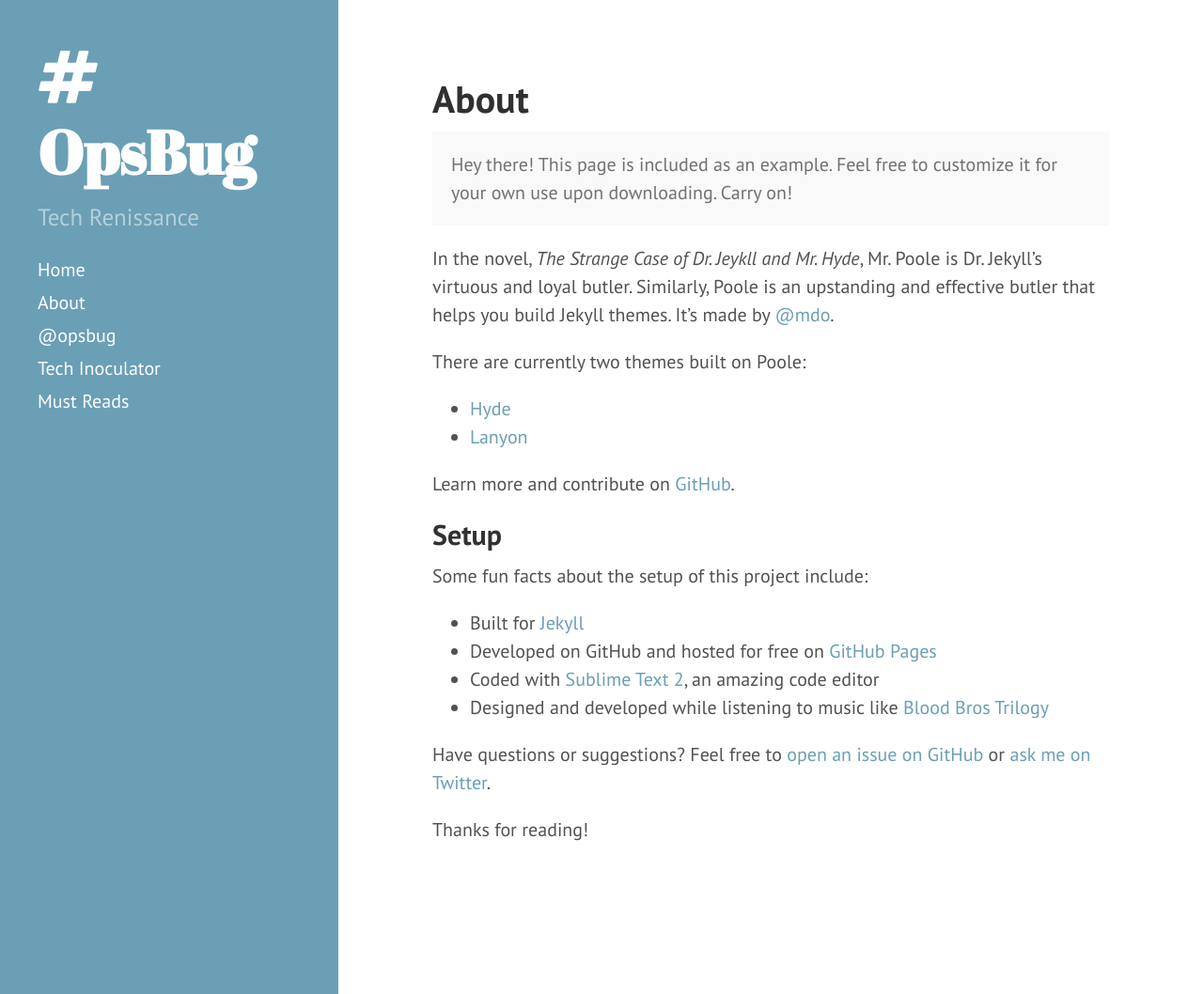
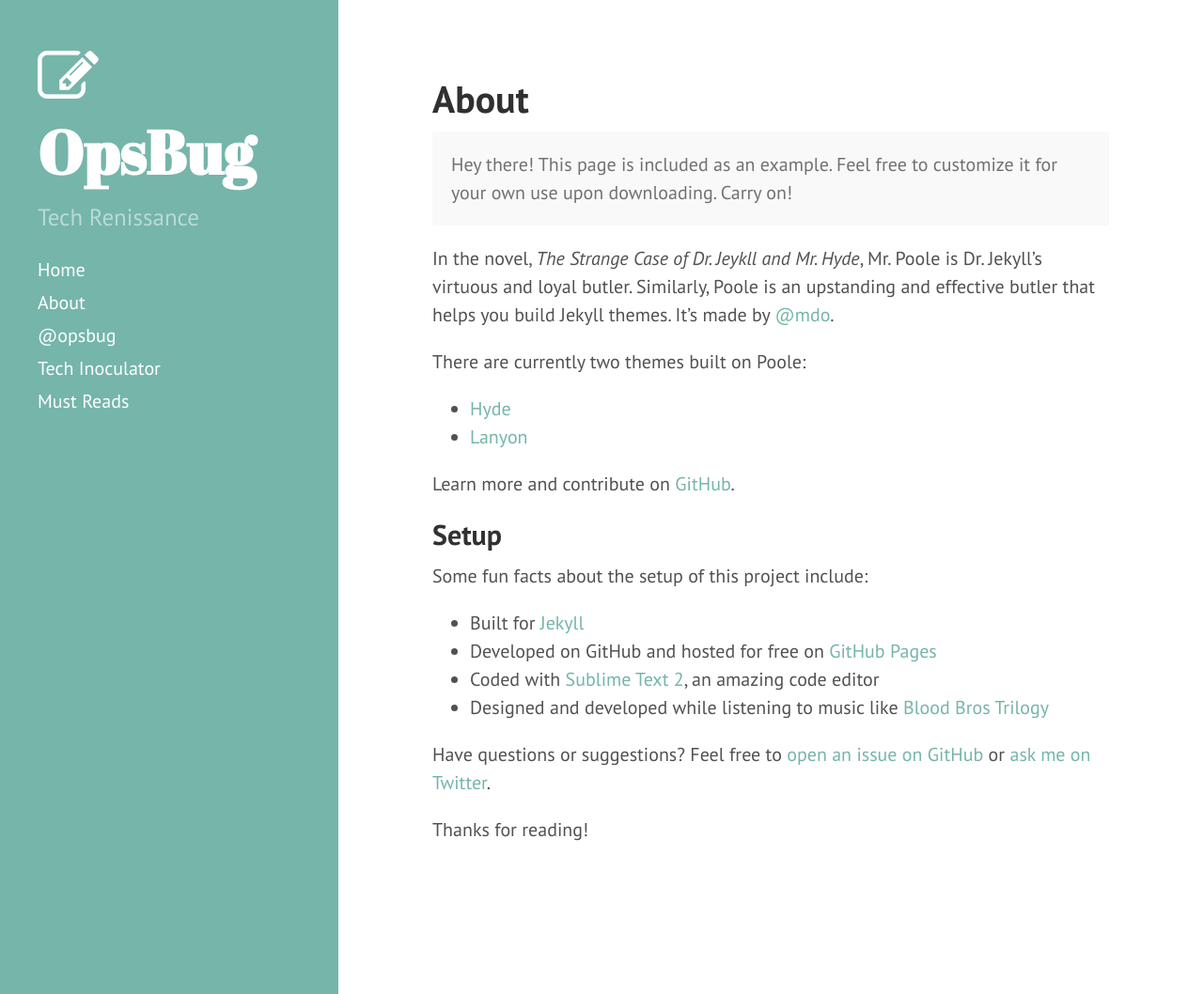
Before and after one commit to claraleung/claraleung.github.io, a Jekyll site: the page built from about.md, in a window 1280 px wide and 1058 px high. Shown: the whole window at 94% size. Built offline with Jekyll 4.4.1, drawn with Linux system fonts in a browser that asks for light colours; nearby versions of some CDN libraries; Markdown is read by kramdown in place of the engine named in the settings.

Commit message:
New theme

```diff
--- a/_includes/sidebar.html
+++ b/_includes/sidebar.html
@@ -4,7 +4,7 @@
 
       <h1>
         <a href="{{ site.baseurl }}">
-          <i class="fa fa-hashtag"></i> {{ site.title }}
+          <i class="fa fa-pencil-square-o"></i> {{ site.title }}
         </a>
       </h1>
 
@@ -17,7 +17,6 @@
       <a class="sidebar-nav-item" href="{{ site.github.repo }}">@opsbug</a>
       <a class="sidebar-nav-item" href="{{ site.github.repo }}">Tech Inoculator</a>
       <a class="sidebar-nav-item" href="{{ site.github.repo }}">Must Reads</a>
-
     </nav>
 
   </div>
--- a/_layouts/default.html
+++ b/_layouts/default.html
@@ -3,7 +3,7 @@
 
   {% include head.html %}
 
-  <body class="theme-base-0d">
+  <body class="theme-base-0c">
 
     {% include sidebar.html %}
 
```
